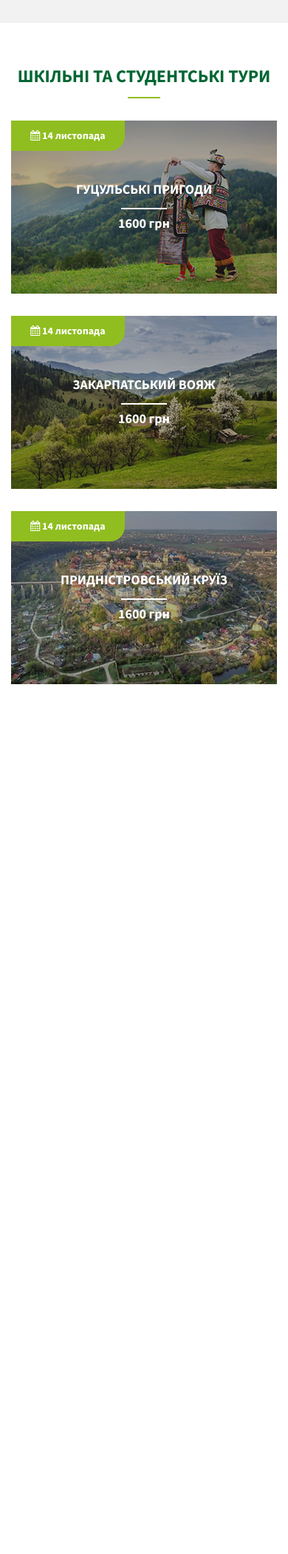
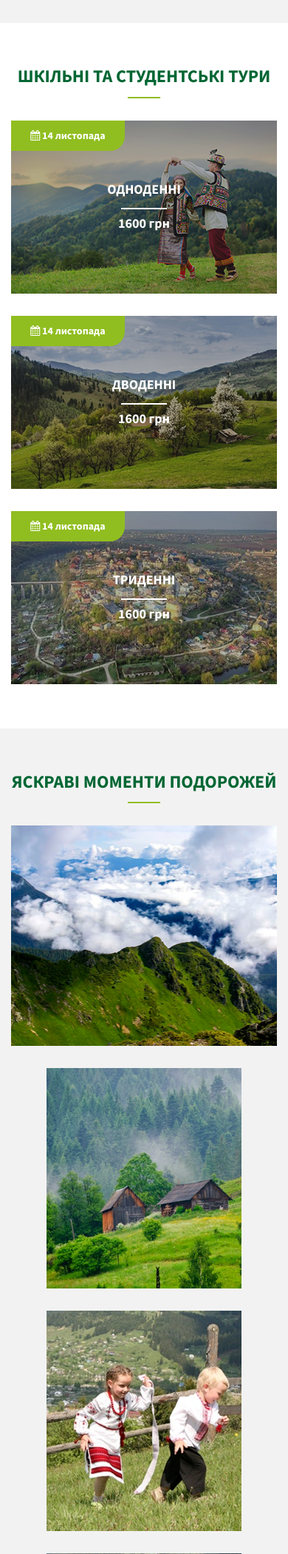
Before and after one commit to KRO94/Tourism, a PHP site: page / in a window 390 px wide. Shown: the part 3557-5658 px from the top of the page at 74% size. Before the commit the page ends 4482 px from the top, so only its background shows below. Run offline with PHP 8.4, Linux system fonts and the light colour scheme.

Commit message:
gallery, request

```diff
--- a/css/media.css
+++ b/css/media.css
@@ -48,6 +48,25 @@
 				margin-left: 6.74%;
 			}
 	/*---------------GRAPHIC-BLOCK END---------------*/
+
+	/*--------------GALLERY-BLOCK START--------------*/
+			.gallery-block .img-wrap .blockImg:nth-child(1),
+			.gallery-block .img-wrap .blockImg:nth-child(6) {
+				float: none;
+				width: 100%;
+				margin-left: auto;
+				margin-right: auto;
+				display: block;
+			}
+			.gallery-block .img-wrap .blockImg:nth-child(2),
+			.gallery-block .img-wrap .blockImg:nth-child(3),
+			.gallery-block .img-wrap .blockImg:nth-child(4),
+			.gallery-block .img-wrap .blockImg:nth-child(5) {
+				width: 36.66%;
+				margin-left: 6.67%;
+				margin-right: 6.67%;
+			}
+	/*---------------GALLERY-BLOCK END---------------*/
 }
 
 /* Small Devices, Tablets */
@@ -60,6 +79,35 @@
 				margin-left: 5%;
 			}
 	/*---------------GRAPHIC-BLOCK END---------------*/
+
+	/*--------------GALLERY-BLOCK START--------------*/
+			.gallery-block .img-wrap .blockImg:nth-child(2),
+			.gallery-block .img-wrap .blockImg:nth-child(3),
+			.gallery-block .img-wrap .blockImg:nth-child(4),
+			.gallery-block .img-wrap .blockImg:nth-child(5) {
+				width: 42%;
+				margin-left: 4%;
+				margin-right: 4%;
+			}
+	/*---------------GALLERY-BLOCK END---------------*/
+
+	/*--------------REQUEST-BLOCK START--------------*/
+		.request-block span {
+			font-size: 2rem;
+			line-height: 24px;
+		}
+		.request-block p {
+			font-size: 5rem;
+			line-height: 60px;
+		}
+		.request-block .text {
+			font-size: 2.5rem;
+			line-height: 26px;
+		}
+				.request-block ul.social li a {
+					font-size: 4rem;
+				}
+	/*---------------REQUEST-BLOCK END---------------*/
 }
 
 /* Extra Small Devices, Phones */
@@ -120,6 +168,30 @@
 				margin-left: 3%;
 			}
 	/*---------------GRAPHIC-BLOCK END---------------*/
+
+	/*--------------GALLERY-BLOCK START--------------*/
+			.gallery-block .img-wrap .blockImg:nth-child(2),
+			.gallery-block .img-wrap .blockImg:nth-child(3),
+			.gallery-block .img-wrap .blockImg:nth-child(4),
+			.gallery-block .img-wrap .blockImg:nth-child(5) {
+				width: 48%;
+				margin-left: 1%;
+				margin-right: 1%;
+			}
+	/*---------------GALLERY-BLOCK END---------------*/
+
+	/*--------------REQUEST-BLOCK START--------------*/
+		.request-block p {
+			font-size: 4rem;
+			line-height: 50px;
+		}
+		.request-block .text {
+			font-size: 2rem;
+		}
+				.request-block ul.social li a {
+					font-size: 3.6rem;
+				}
+	/*---------------REQUEST-BLOCK END---------------*/
 }
 
 /* Extra Small Devices, Phones */
@@ -150,6 +222,28 @@
 				float: none;
 			}
 	/*---------------GRAPHIC-BLOCK END---------------*/
+
+	/*--------------GALLERY-BLOCK START--------------*/
+			.gallery-block .img-wrap .blockImg:nth-child(2),
+			.gallery-block .img-wrap .blockImg:nth-child(3),
+			.gallery-block .img-wrap .blockImg:nth-child(4),
+			.gallery-block .img-wrap .blockImg:nth-child(5) {
+				width: 100%;
+				margin-left: auto;
+				margin-right: auto;
+				display: block;
+			}
+	/*---------------GALLERY-BLOCK END---------------*/
+
+	/*--------------REQUEST-BLOCK START--------------*/
+		.request-block p {
+			font-size: 3.4rem;
+			line-height: 40px;
+		}
+		.request-block a.travel {
+			font-size: 1.6rem;
+		}
+	/*---------------REQUEST-BLOCK END---------------*/
 }
 
 /* Custom, iPhone Retina */
--- a/css/style.css
+++ b/css/style.css
@@ -185,6 +185,9 @@ header {
 					margin-bottom: 40px;
 					z-index: 3;
 				}
+				.blockTour .blockText .name {
+					text-transform: uppercase;
+				}
 				.blockTour .blockText .name,
 				.blockTour .blockText .price {
 					position: relative;
@@ -317,3 +320,102 @@ header {
 				margin-right: .5%;
 			}
 /*---------------GRAPHIC-BLOCK END---------------*/
+
+/*--------------GALLERY-BLOCK START--------------*/
+.gallery-block {
+	position: relative;
+	width: 100%;
+	padding: 55px 0 60px;
+	background: #f2f2f2;
+	text-align: center;
+}
+	.gallery-block .img-wrap {
+		position: relative;
+		width: 100%;
+		margin-top: 30px;
+	}
+		.gallery-block .img-wrap .blockImg {
+			position: relative;
+			float: left;
+			margin-right: 2.5%;
+			margin-bottom: 30px;
+			height: 298px;
+			overflow: hidden;
+			z-index: 1;
+		}
+		.gallery-block .img-wrap .blockImg:nth-child(3n) {
+			margin-right: 0;
+		}
+			.gallery-block .img-wrap .blockImg img {
+				position: absolute;
+				top: 50%;
+				left: 50%;
+				transform: translate(-50%, -50%);
+				max-width: 1140px;
+				min-height:	298px;
+			}
+		.gallery-block .img-wrap .blockImg:nth-child(1),
+		.gallery-block .img-wrap .blockImg:nth-child(6) {
+			width: 48.68%;
+		}
+		.gallery-block .img-wrap .blockImg:nth-child(2),
+		.gallery-block .img-wrap .blockImg:nth-child(3),
+		.gallery-block .img-wrap .blockImg:nth-child(4),
+		.gallery-block .img-wrap .blockImg:nth-child(5) {
+			width: 23.15%;
+		}
+/*---------------GALLERY-BLOCK END---------------*/
+
+/*--------------REQUEST-BLOCK START--------------*/
+.request-block {
+	position: relative;
+	width: 100%;
+	padding: 50px 0 60px;
+	background: url(../img/request_bg.png) no-repeat center;
+	background-size: cover;
+	color: #ffffff;
+	text-align: center;
+}
+	.request-block span {
+		font-weight: 300;
+		font-size: 2.4rem;
+		line-height: 30px;
+	}
+	.request-block p {
+		font-weight: 700;
+		font-size: 6rem;
+		line-height: 70px;
+		text-transform: uppercase;
+		margin: 15px 0;
+	}
+	.request-block .text {
+		font-weight: 600;
+		font-size: 3rem;
+		line-height: 36px;
+	}
+	.request-block ul.social {
+		position: relative;
+		width: 100%;
+		text-align: center;
+		list-style: none;
+		margin: 20px 0 30px;
+	}
+		.request-block ul.social li {
+			position: relative;
+			display: inline-block;
+			padding: 0 5px;
+		}
+			.request-block ul.social li a {
+				color: #90be20;
+				font-size: 4.8rem;
+				padding: 0 10px;
+				display: block;
+				line-height: 54px;
+			}
+			.request-block ul.social li a:hover {
+				color: #7ea61d;
+			}
+	.request-block a.travel {
+		max-width: 316px;
+	}
+/*---------------REQUEST-BLOCK END---------------*/
--- a/footer.php
+++ b/footer.php
@@ -1,4 +1,5 @@
 		<script src="js/jquery.min.js"></script>
+		<script src="js/jquery.fancybox.min.js"></script>
 		<script src="js/script.js"></script>
 		<script src="owl-carousel/owl.carousel.js"></script>
 	</body>
--- a/header.php
+++ b/header.php
@@ -12,6 +12,7 @@
 		<link href="css/style.css" rel="stylesheet">
 		<link href="css/media.css" rel="stylesheet">
 		<link href="css/font-awesome.min.css" rel="stylesheet">
+		<link href="css/jquery.fancybox.min.css" rel="stylesheet">
 		<link href="owl-carousel/owl.carousel.css" rel="stylesheet">
 
 		<link href="https://fonts.googleapis.com/css?family=Source+Sans+Pro:200,300,400,600,700,900&amp;subset=cyrillic" rel="stylesheet">
--- a/index.php
+++ b/index.php
@@ -4,5 +4,7 @@
 	<?php require_once 'pages/travels_block.php'; ?>
 	<?php require_once 'pages/graphic_block.php'; ?>
 	<?php require_once 'pages/travels_block_1.php'; ?>
+	<?php require_once 'pages/gallery_block.php'; ?>
+	<?php require_once 'pages/request_block.php'; ?>
 
 	<?php require_once 'footer.php'; ?>
--- a/js/script.js
+++ b/js/script.js
@@ -36,4 +36,8 @@ jQuery(document).ready(function(){
 	})
 /*------------GRAPHICS SLIDER------------*/
 
+/*------------GALLERY IMG------------*/
+	$('fancybox').fancybox();
+/*------------GALLERY IMG------------*/
+
 });
--- /dev/null
+++ b/pages/gallery_block.php
@@ -0,0 +1,26 @@
+<div class="gallery-block">
+	<div class="container">
+		<div class="title">Яскраві моменти подорожей<hr></div>
+		<div class="img-wrap">
+			<a href='img/gallery_img_1.png' class="blockImg fancybox" data-fancybox="group">
+				<img src="img/gallery_img_1.png" alt="" class="img-responsive">
+			</a>
+			<a href='img/gallery_img_2.png' class="blockImg fancybox" data-fancybox="group">
+				<img src="img/gallery_img_2.png" alt="" class="img-responsive">
+			</a>
+			<a href='img/gallery_img_3.png' class="blockImg fancybox" data-fancybox="group">
+				<img src="img/gallery_img_3.png" alt="" class="img-responsive">
+			</a>
+			<a href='img/gallery_img_3.png' class="blockImg fancybox" data-fancybox="group">
+				<img src="img/gallery_img_3.png" alt="" class="img-responsive">
+			</a>
+			<a href='img/gallery_img_2.png' class="blockImg fancybox" data-fancybox="group">
+				<img src="img/gallery_img_2.png" alt="" class="img-responsive">
+			</a>
+			<a href='img/gallery_img_1.png' class="blockImg fancybox" data-fancybox="group">
+				<img src="img/gallery_img_1.png" alt="" class="img-responsive">
+			</a>
+		</div>
+		<div class="gallery press-btn">Перейти до галереї</div>
+	</div>
+</div>
--- /dev/null
+++ b/pages/request_block.php
@@ -0,0 +1,13 @@
+<div class="request-block">
+	<div class="container">
+		<span>Досить сидіти вдома!</span>
+		<p>Приєднуйся до пригод з нами</p>
+		<div class="text">Нас вже 17927! Сьогодні долучилось ще 2!</div>
+		<ul class="social">
+			<li><a href="#"><i class="fa fa-facebook" aria-hidden="true"></i></a></li>
+			<li><a href="#"><i class="fa fa-instagram" aria-hidden="true"></i></a></li>
+			<li><a href="#"><i class="fa fa-youtube-play" aria-hidden="true"></i></a></li>
+		</ul>
+		<a href="#" class="travel press-btn">Вирушити у подорож з нами</a>
+	</div>
+</div>
--- a/pages/travels_block_1.php
+++ b/pages/travels_block_1.php
@@ -11,7 +11,7 @@
 				<div class="emptyForImg"></div>
 				<div class="blockText">
 					<div class="date"><i class="fa fa-calendar" aria-hidden="true"></i> 14 листопада</div>
-					<a href='#' class="name">ГУЦУЛЬСЬКІ ПРИГОДИ</a>
+					<a href='#' class="name">Одноденні</a>
 					<hr>
 					<div class="price">1600 грн</div>
 				</div>
@@ -23,7 +23,7 @@
 				<div class="emptyForImg"></div>
 				<div class="blockText">
 					<div class="date"><i class="fa fa-calendar" aria-hidden="true"></i> 14 листопада</div>
-					<a href='#' class="name">ЗАКАРПАТСЬКИЙ ВОЯЖ</a>
+					<a href='#' class="name">Дводенні</a>
 					<hr>
 					<div class="price">1600 грн</div>
 				</div>
@@ -35,7 +35,7 @@
 				<div class="emptyForImg"></div>
 				<div class="blockText">
 					<div class="date"><i class="fa fa-calendar" aria-hidden="true"></i> 14 листопада</div>
-					<a href='#' class="name">ПРИДНІСТРОВСЬКИЙ КРУЇЗ</a>
+					<a href='#' class="name">Триденні</a>
 					<hr>
 					<div class="price">1600 грн</div>
 				</div>
```
Also changed, not shown: css/jquery.fancybox.min.css (added), img/gallery_img_1.png (added), img/gallery_img_2.png (added), img/gallery_img_3.png (added), img/request_bg.png (added).
